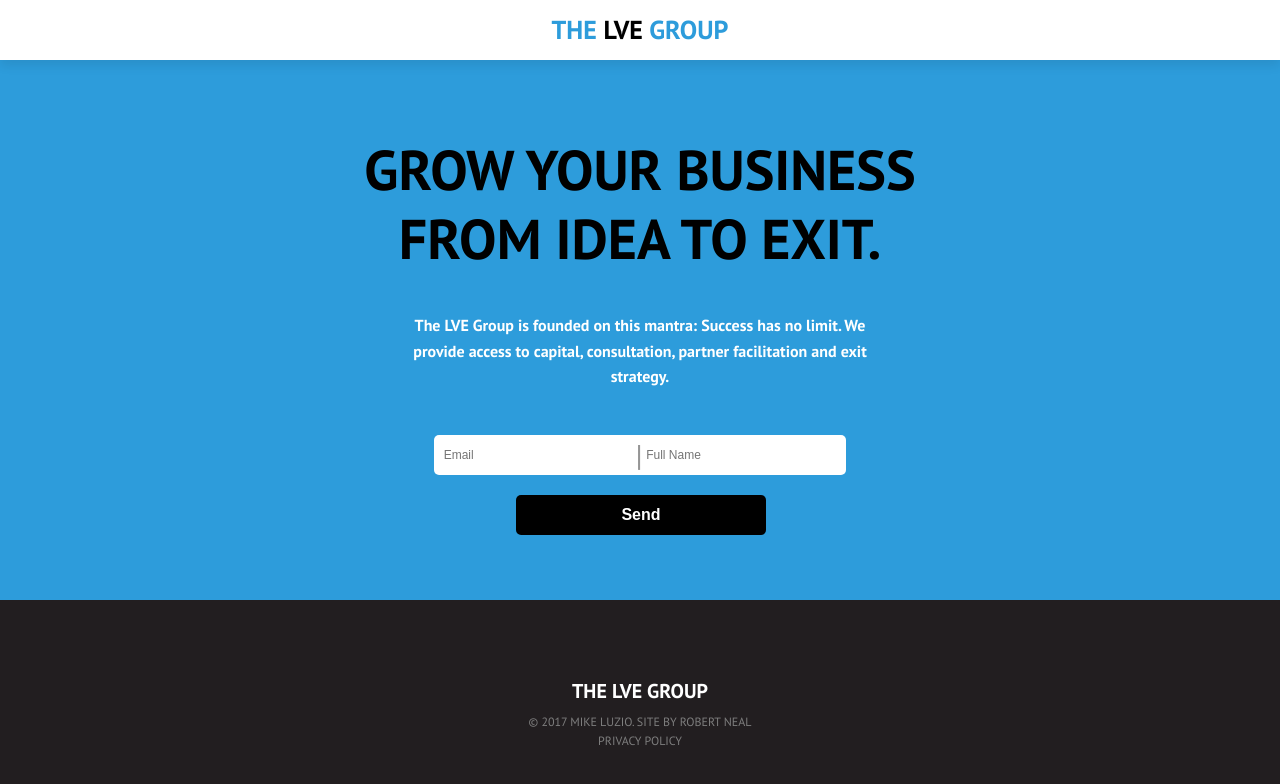
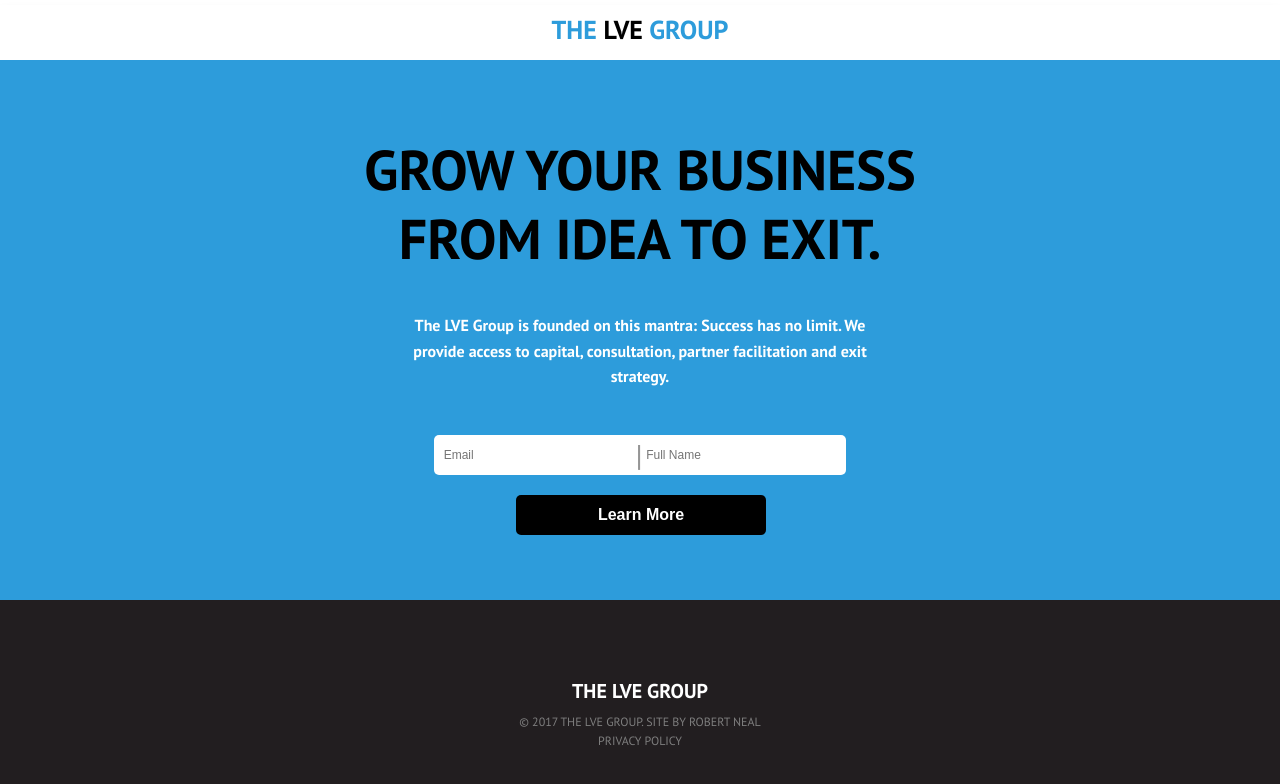
Before and after one commit to thelvegroup/thelvegroup.github.io, a plain HTML site: page index.html in a window 1280 px wide. Drawn offline with nearby package versions, Linux system fonts and the light colour scheme.

Commit message:
updates to submit button & fixed header

```diff
--- a/index.html
+++ b/index.html
@@ -51,7 +51,7 @@
 
 					<input class="info-form__input last" placeholder="Full Name" type="text" id="name" name="name">
 
-					<input class="info-form__submit" type="submit" value="Send">
+					<input class="info-form__submit" type="submit" value="Learn More">
 
 					<!-- Invisible inputs -->
 					<input type="text" name="_gotcha" style="display:none" />
@@ -73,7 +73,7 @@
 			<p class="site-footer__site-title">The LVE Group</p>
 
 			<p class="site-footer__text">
-				&copy; 2017 Mike Luzio. Site by
+				&copy; 2017 The LVE Group. Site by
 				<a href="http://robneal.me/" target="_blank">Robert Neal</a>
 			</p>
 
--- a/sass/module/_site-header.scss
+++ b/sass/module/_site-header.scss
@@ -8,8 +8,8 @@
 	transition: background-color .3s ease-out;
 	min-height:60px;
 
-	position: fixed;
-	top:0;
+	//position: fixed;
+	//top:0;
 	width:100%;
 	min-width: 318px;
 	z-index: 100;
--- a/sass/module/_visual-lead.scss
+++ b/sass/module/_visual-lead.scss
@@ -1,6 +1,7 @@
 .visual-lead{
 	background-color: $lve-blue;
-	margin-top: 60px;
+	//margin-top: 60px;
+	margin-top: -5px;
 	width: 100%;
 	// min-height:calc(80vh);
 	//position: relative;
```
Also changed, not shown: css/main.css, 2 other files.
